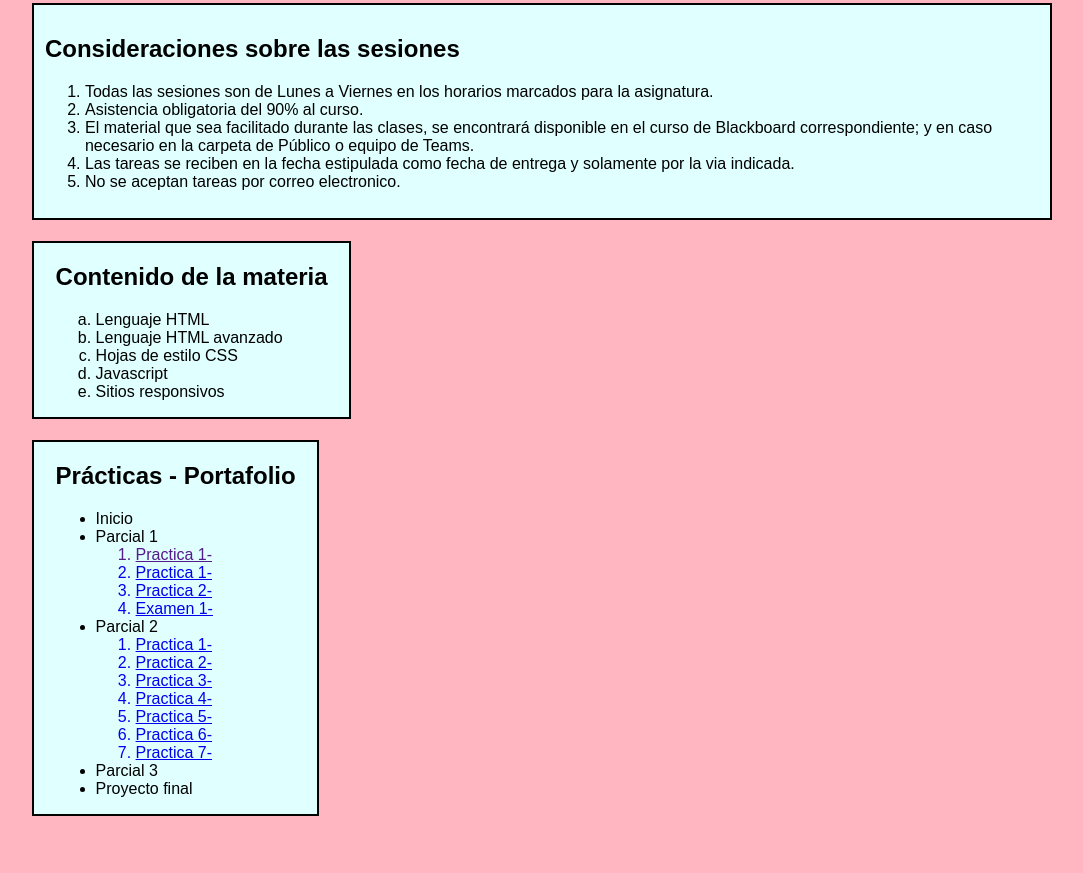
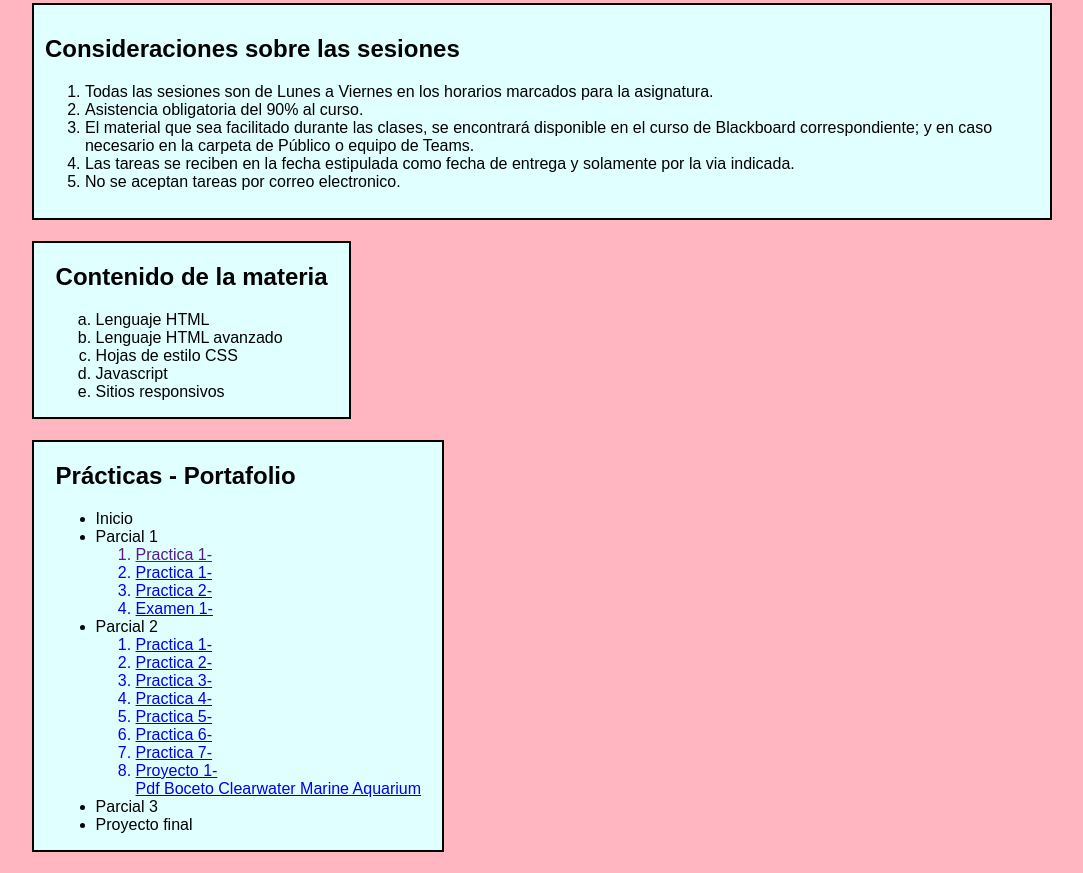
Before and after one commit to Gleatch/evidencias, a plain HTML site: page index.html in a window 1280 px wide. Shown: the part 1509-2382 px from the top of the page, without its empty margins (98-1181 px from the left). Before the commit the page ends 2346 px from the top, so only its background shows below. Drawn offline with Linux system fonts and the light colour scheme.

Commit message:
Update index.html

```diff
--- a/index.html
+++ b/index.html
@@ -123,7 +123,8 @@
                         <a href="8-Navagain.html"><li>Practica 5-</li></a>
                         <a href="9-indexPag.html"><li>Practica 6-</li></a>
                         <a href="10-pract7.html"><li>Practica 7-</li></a>
-
+                        <a href="projecto/1-indexPag.html"><li>Proyecto 1-</li></a>
+                        <a href="imgs/Copia de Clearwater Marine Aquarium (1).pdf">Pdf Boceto Clearwater Marine Aquarium</a>
                     </ol>
                 <li>Parcial 3</li>
                 <li>Proyecto final</li>
```
